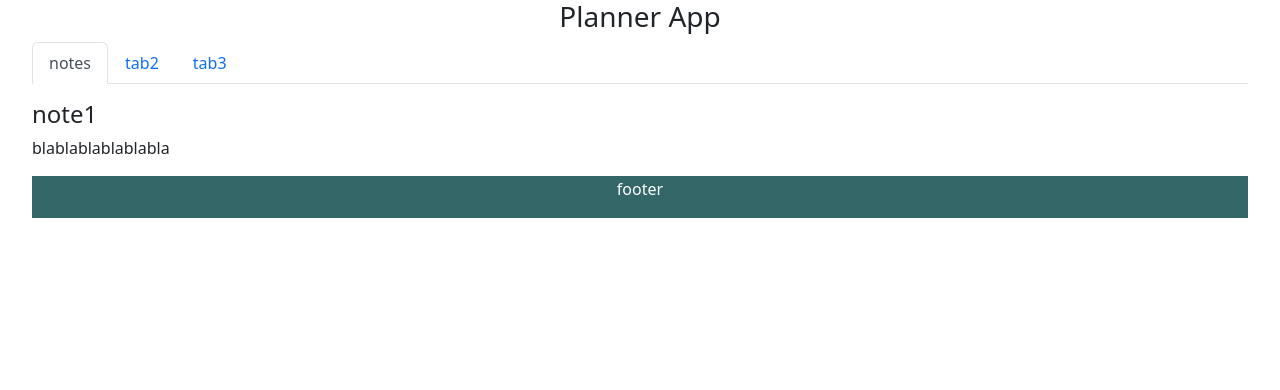
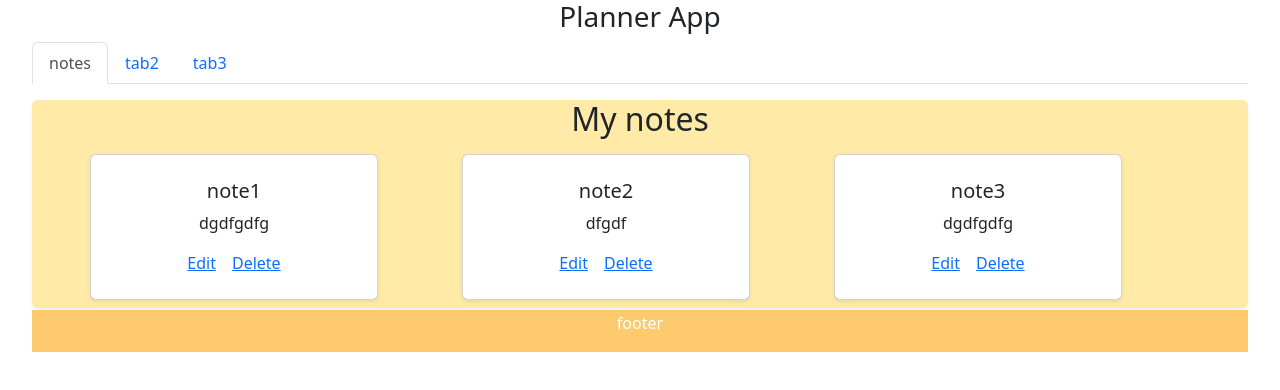
Before and after one commit to Ibrahim-el-moudden/pwa, a React (Create React App) app: page / in a window 1280 px wide. Shown: the top 390 px of the page. Built offline with nearby package versions, Linux system fonts and the light colour scheme.

Commit message:
notes card and styling

```diff
--- a/src/components/Footer.js
+++ b/src/components/Footer.js
@@ -2,7 +2,7 @@
 export function Footer(){
 
     return(
-        <footer style={{textAlign:"center", padding: "1px", backgroundColor: "#336666", color: "white"}}>
+        <footer style={{textAlign:"center", padding: "1px", marginTop: "2px", backgroundColor: "#fdcb6e", color: "white"}}>
             <p>footer</p>
         </footer>
     )
--- /dev/null
+++ b/src/components/MyCard.js
@@ -0,0 +1,15 @@
+import {Card, Col} from "react-bootstrap";
+
+export function MyCard(props){
+    const{children} = props;
+
+    return(
+        <Col className="text-center" >
+            <Card className={`m-2 p-2 shadow-sm`} style={{ width: '18rem' }}>
+                <Card.Body>
+                    {children}
+                </Card.Body>
+            </Card>
+        </Col>
+    )
+}
--- a/src/components/Notes.js
+++ b/src/components/Notes.js
@@ -1,11 +1,30 @@
+import {Card} from "react-bootstrap";
+import {Section} from "./Section";
+import {MyCard} from "./MyCard";
+
+
+function Note(props){
+    const{note} = props;
+
+    return(
+        <MyCard>
+            <Card.Title>{note.title}</Card.Title>
+            <Card.Text>{note.text}</Card.Text>
+            <Card.Link href="#">Edit</Card.Link>
+            <Card.Link href="#">Delete</Card.Link>
+        </MyCard>
+
+    )
+
+}
+
 
 export function Notes(props){
-    const {title, text} = props;
+    const {title, notes} = props;
 
     return(
-        <div>
-            <h4>{title}</h4>
-            <p>{text}</p>
-        </div>
+            <Section title={title}>
+                {notes.map(n => <Note  key={n.id} note={n} />  )}
+            </Section>
     )
 }
--- /dev/null
+++ b/src/components/Section.js
@@ -0,0 +1,16 @@
+import {Container, Row} from "react-bootstrap";
+
+export function Section(props){
+    const {children, title} = props;
+
+    return (
+        <div className="mt-3 rounded shadow-sm" style={{backgroundColor: "#ffeaa7"}}>
+            <h2 className="text-center">{title}</h2>
+            <Container>
+                <Row className="w-100">
+                    {children}
+                </Row>
+            </Container>
+        </div>
+    );
+}
--- a/src/pages/NotesPage.js
+++ b/src/pages/NotesPage.js
@@ -3,6 +3,6 @@ import {Notes} from "../components/Notes";
 export function NotesPage(){
 
     return(
-      <Notes title={"note1"} text={"blablablablablabla"} />
+      <Notes title={"My notes"} notes={[{id:1, title:"note1", text:"dgdfgdfg"},{id:2, title:"note2", text:"dfgdf"}, {id:3, title:"note3", text:"dgdfgdfg"}  ]} />
     )
 }
```
